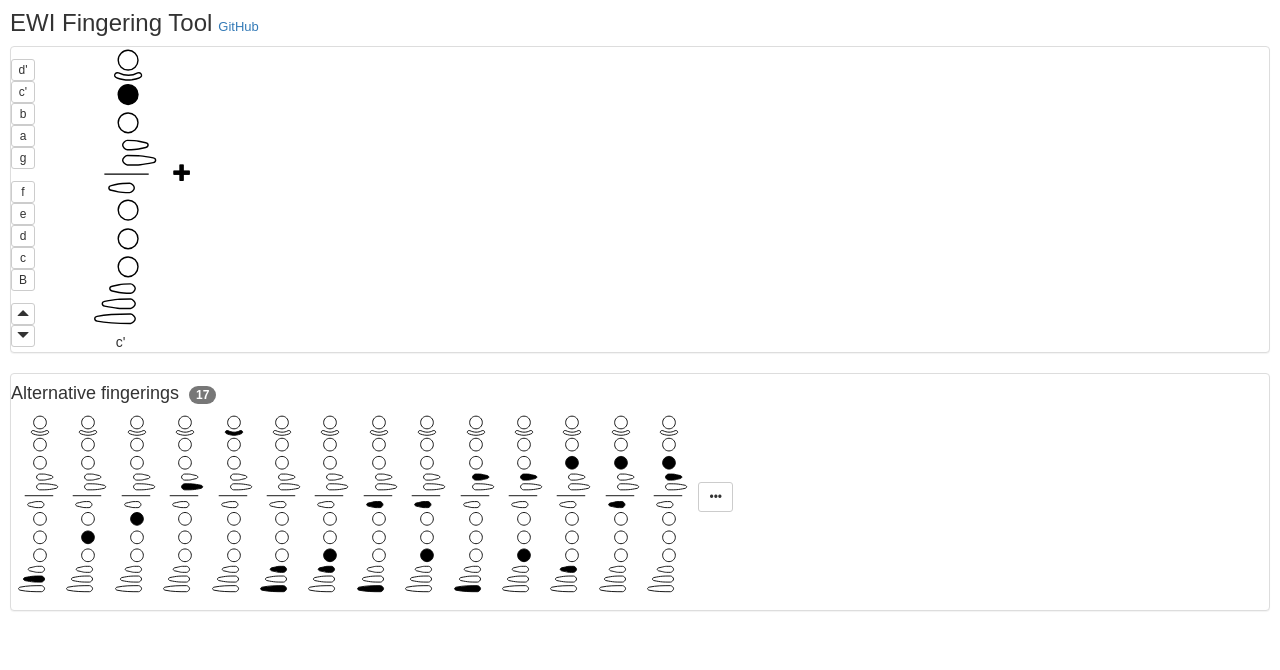
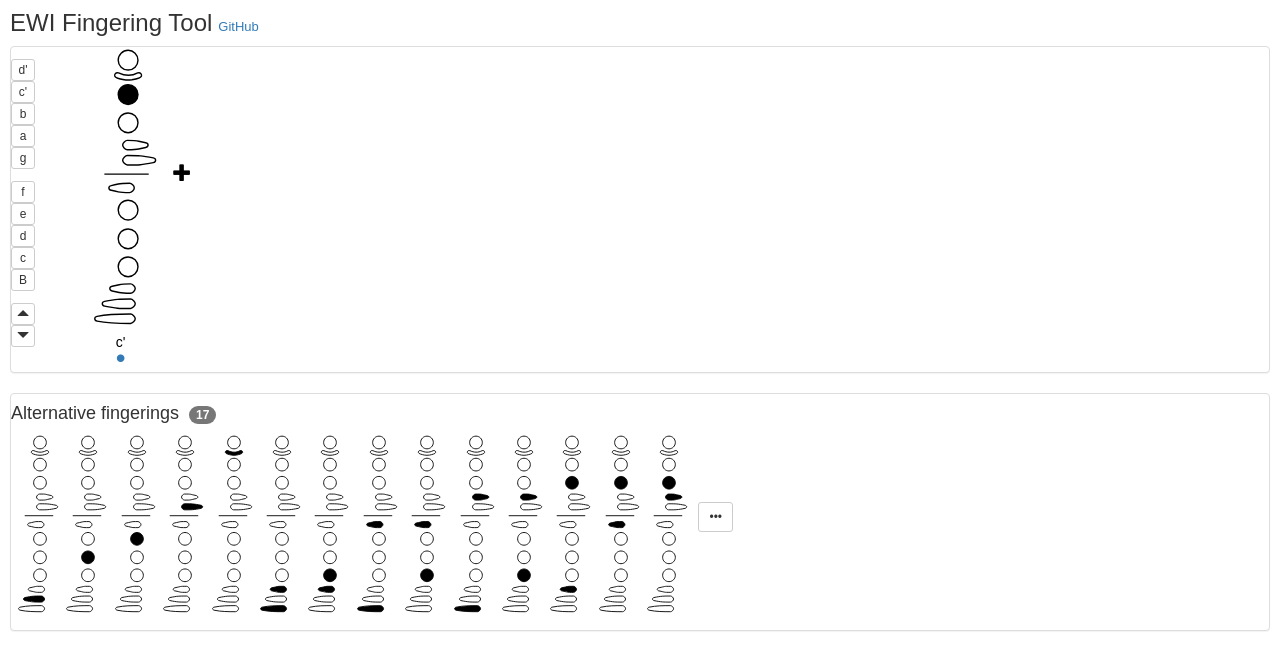
Before and after one commit to bwasty/ewi, a React (Create React App) app: page / in a window 1280 px wide. Shown: the top 670 px of the page. Built offline with nearby package versions, Linux system fonts and the light colour scheme.

Commit message:
handle multiple 'main' fingerings (hover, selection, ...)

```diff
--- a/src/App.css
+++ b/src/App.css
@@ -41,3 +41,6 @@
 .plus-button a:hover {
   color: initial;
 }
+.plus-button a:focus {
+  color: initial;
+}
--- a/src/App.js
+++ b/src/App.js
@@ -13,55 +13,88 @@ export default class App extends Component {
   constructor() {
     super()
     this.state = {
-      fingering: new Fingering(DEFAULT_BITMASK)
+      fingerings: [new Fingering(DEFAULT_BITMASK)],
+      lastHoveredFingering: 0,
+      selectedFingering: 0
     }
-    this.fingeringsByPitch = allCombinations(this.state.fingering)
+    this.fingeringsByPitch = allCombinations(this.state.fingerings[0])
   }
-  handleKeyClick = (key) => {
+  handleKeyClick = (key, index) => {
     this.setState((prev, props) => {
-      prev.fingering[key].toggle()
+      prev.fingerings[index][key].toggle()
       return {
-        fingering: prev.fingering,
+        fingerings: prev.fingerings,
       }
     })
   }
-  handleRollerClick = (roller) => {
+  handleRollerClick = (roller, index) => {
     this.setState((prev, props) => {
-      prev.fingering.roller = roller
+      prev.fingerings[index].roller = roller
       return {
-        fingering: prev.fingering,
+        fingerings: prev.fingerings,
       }
     })
   }
   handleNoteChange = (note, octave) => {
     let flat = note.charAt(1) === 'b'
+    let fingerings = this.state.fingerings.slice()
+    fingerings[this.state.selectedFingering] = new Fingering(
+      STANDARD_FINGERINGS_BY_NOTE[note], octave, flat)
     this.setState({
-      fingering: new Fingering(STANDARD_FINGERINGS_BY_NOTE[note], octave, flat),
+      fingerings: fingerings
+    })
+  }
+  handlePlusButtonClick = (e) => {
+    e.preventDefault()
+    let fingerings = this.state.fingerings.slice()
+    fingerings.push(new Fingering(0))
+    this.setState({
+      fingerings: fingerings
+    })
+  }
+  handleHover = (index) => {
+    this.setState({
+      lastHoveredFingering: index
+    })
+  }
+  handleSelectChart = (index) => {
+    this.setState({
+      selectedFingering: index
     })
   }
   render() {
-    let fingering = this.state.fingering
     return (
       <div className="App">
         <h3>EWI Fingering Tool</h3>
         <a href="https://github.com/bwasty/ewi" style={{ fontSize: 'small'}}>GitHub</a>
         <Panel>
           <NoteButtonBar handleNoteChange={this.handleNoteChange} handlePitchChange={this.handlePitchChange} />
+          {
+            this.state.fingerings.map((fingering, i) => {
+              return (
                 <FingeringChart
+                  key={i}
+                  index={i}
                   height="280px"
                   fingering={fingering}
                   handleKeyClick={this.handleKeyClick}
                   handleRollerClick={this.handleRollerClick}
+                  handleHover={this.handleHover}
+                  selectChart={this.handleSelectChart}
+                  selected={ this.state.selectedFingering === i }
                   showNote={true}
                 />
+              )
+            })
+          }
           <div className='plus-button'>
-            <a href="#" onClick={ () => {} }><Glyphicon glyph="plus" /></a>
+            <a href="#" onClick={ this.handlePlusButtonClick }><Glyphicon glyph="plus" /></a>
           </div>
 
         </Panel>
         <Panel>
         <AlternativeFingerings
-          fingering={fingering}
+          fingering={this.state.fingerings[this.state.lastHoveredFingering]}
           fingeringsByPitch={this.fingeringsByPitch}
           showAll={this.state.showAll} />
         </Panel>
--- a/src/FingeringChart.js
+++ b/src/FingeringChart.js
@@ -2,27 +2,59 @@ import React, { Component } from 'react';
 import { prettyAccidental, adjustOctave } from './Util'
 
 export default class FingeringChart extends Component {
+  constructor() {
+    super()
+    this.state = { hovered: false }
+  }
+  onMouseMove = () => {
+    if (!this.props.handleHover)
+      return
+
+    this.props.handleHover(this.props.index)
+    this.setState({ hovered: true })
+  }
+  onMouseLeave = () => {
+    this.setState({ hovered: false })
+  }
   render() {
     return (
-      <div style={{height: this.props.height, marginBottom: !this.props.showNote &&  '16px', display: 'inline-block'}}>
+      <div
+        style={{height: this.props.height, marginBottom: !this.props.showNote &&  '16px', display: 'inline-block'}}
+        onMouseOver={ this.onMouseMove }
+        onMouseLeave={ this.onMouseLeave }
+      >
         <svg
           height="100%"
           viewBox="0 0 160 595"
           className={ this.props.readonly && 'readonly' }>
           <g id="allkeys">
             <Keys
+              index={this.props.index}
               fingering={this.props.fingering}
               handleKeyClick={this.props.handleKeyClick}
             />
             <OctaveRollers
+              index={this.props.index}
               roller={this.props.fingering.roller}
               handleRollerClick={this.props.handleRollerClick}
             />
           </g>
         </svg>
         { this.props.showNote &&
-          <div style={{ textAlign: 'center'}}>
-            { prettyAccidental(adjustOctave(this.props.fingering.note, this.props.fingering.roller)) }
+          <div style={{ textAlign: 'center' }}>
+            <a
+              style={{ textDecoration: this.state.hovered ? 'underline': 'none', color: 'initial'}}
+              href='#'
+              onClick={() => this.props.selectChart(this.props.index)}>
+              { prettyAccidental(adjustOctave(this.props.fingering.note, this.props.fingering.roller)) }
+            </a>
+            <div style={{
+              color: '#337ab7',
+              fontSize: '2em',
+              lineHeight: '12px',
+              visibility: this.props.selected ? 'visible' : 'hidden'}}>
+              •
+            </div>
           </div>
         }
       </div>
@@ -38,7 +70,7 @@ class Keys extends Component {
       return ''
   }
   onClick = (e) => {
-    this.props.handleKeyClick && this.props.handleKeyClick(e.target.id)
+    this.props.handleKeyClick && this.props.handleKeyClick(e.target.id, this.props.index)
   }
   render() {
     return (
@@ -128,7 +160,7 @@ class OctaveRollers extends Component {
     if (!this.props.handleRollerClick)
       return
     let roller = Math.max(Number(e.target.id), -3)
-    this.props.handleRollerClick(roller)
+    this.props.handleRollerClick(roller, this.props.index)
   }
   render() {
     return (
```
Lines whose indentation alone changed are shown as unchanged.
